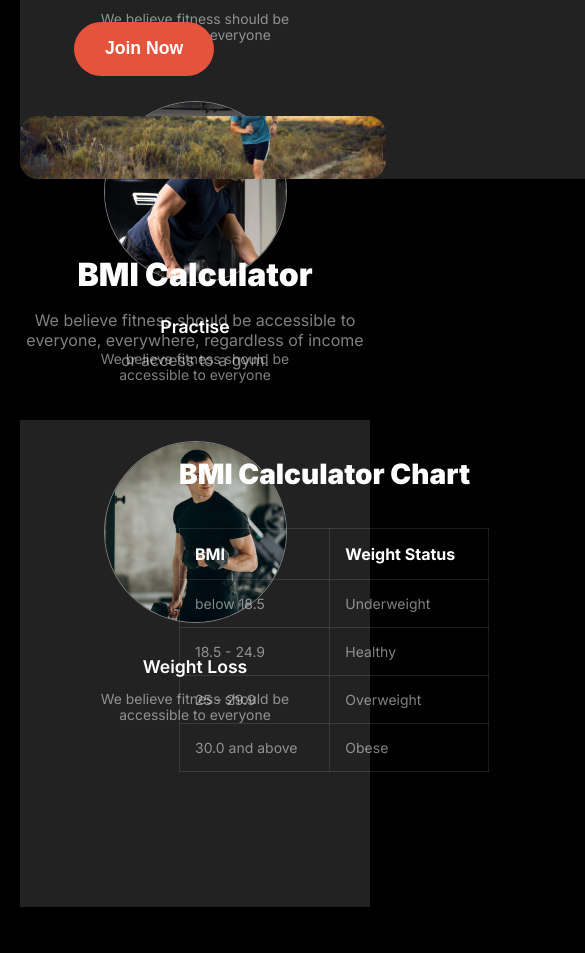
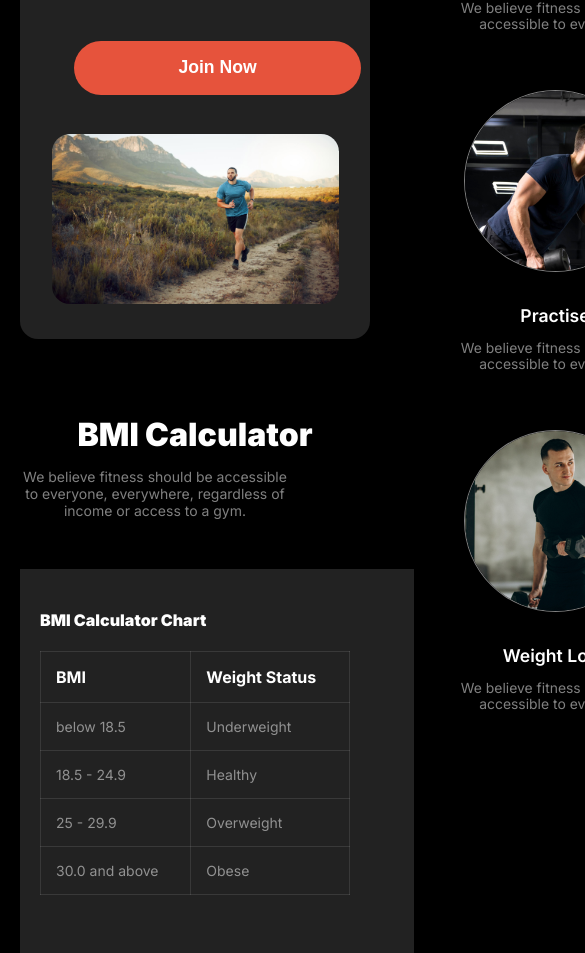
Before and after one commit to alpharabbit9/assignment-2, a plain HTML site: page index.html in a window 390 px wide. Shown: the part 1882-2835 px from the top of the page, 585 px wide, since content can reach past the window. Drawn offline with Linux system fonts and the light colour scheme.

Commit message:
responsive check

```diff
--- a/index.html
+++ b/index.html
@@ -91,7 +91,7 @@
                    <br> Mile Easily</h3>
                 <p class="section-description">We believe fitness should be accessible to everyone, everywhere, regardless of income or access to a gym. With hundreds of professional workouts.</p>
 
-                <button class="btn-primary">Join Now</button>
+                <button class="btn-primary" id="run">Join Now</button>
 
             </div>
 
--- a/styles/style.css
+++ b/styles/style.css
@@ -260,7 +260,9 @@
     text-align: center;
   }
   .container{
+    max-width: 1550px;
     height: 487px;
+    margin: 0 auto;
     background: rgb(34, 34, 34);
     display: flex;
     justify-content: space-around;
@@ -394,7 +396,7 @@
         margin-right: 80px;
     }
     .habit-change{
-      width: 100%;
+      /* width: 100%; */
     }
 
     .habit-container{
@@ -410,17 +412,70 @@
       font-size: 2rem;
       font-weight: 900;
     }
+    .section-description{
+      width: 270px;
+      font-size: 0.875rem;
+    }
     .habit-subtitle{
       margin-bottom: 36px;
     }
 
     .run-fast{
       flex-direction: column;
-      z-index: 2;
+      width: 100%;
+      height: 531px;
+      border-radius: 18px;
+      background: rgb(34, 34, 34);
+      margin-left: 0;
+      text-align: center;
+
+    }
+    .run-fast-image{
+      width: 287px;
+      height: 170px;
+      margin: 0 auto;
+      margin-bottom: 35px;
+
+    }
+    #run{
+      width: 287px;
+      margin: 0 auto;
+      margin-right: 33px;
     }
     .habit-change{
       z-index: 1;
     }
 
+  .container{
+    flex-direction: column;
+    width: 394px;
+    height: 772px;
+    margin: 0 auto;
+    gap: 50px;
 
   }
+
+  .chart{
+    width: 100%;
+    margin: 0 auto;
+    padding: 20px;
+
+
+  }
+
+  .form{
+    width: 100%;
+    margin: 0 auto;
+  }
+
+  .container-title{
+    font-size: 1rem;
+  }
+
+  input{
+    width: 160px;
+    height: 45px;
+  }
+
+
+  }
```
